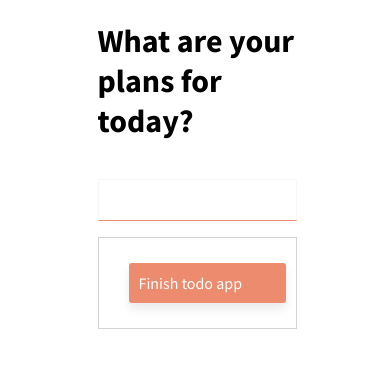
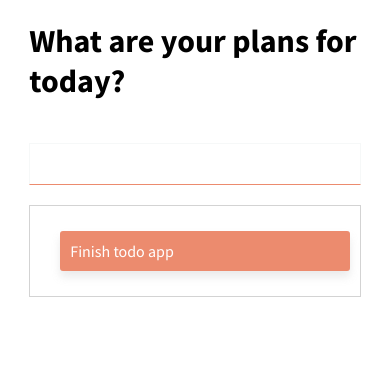
Before and after one commit to p-hugo/todoapp, a React (Create React App) app: page / in a window 390 px wide. Shown: the top 368 px of the page. Built offline with nearby package versions, Linux system fonts and the light colour scheme.

Commit message:
Added responsiveness

```diff
--- a/src/App.js
+++ b/src/App.js
@@ -5,6 +5,7 @@ import { randomId } from './utils/randomIds';
 import InputContainer from './Components/Input/Input.container';
 import TodoBin from './Components/TodoBin'
 import TodoItem from './Components/TodoItem'
+import Container from './Components/Container';
 class App extends Component {
 
   constructor(props) {
@@ -52,11 +53,12 @@ class App extends Component {
 
   render() {
     const { todos, order } = this.state;
-    const todoList = order.map((todoID, i) => <TodoItem todo={todos[todoID]} index={i} key={todoID}/> );
+    const todoList = order.map((todoID, i) => <TodoItem todo={todos[todoID]} index={i} key={todoID} />);
     return (
       <Wrapper>
+        <Container>
           <h1>What are your plans for today?</h1>
-        <InputContainer handleUpdate={this.handleUpdate}/>
+          <InputContainer handleUpdate={this.handleUpdate} />
           <DragDropContext
             onDragEnd={this.handleDragEnd}
           >
@@ -64,6 +66,7 @@ class App extends Component {
               {todoList}
             </TodoBin>
           </DragDropContext>
+        </Container>
       </Wrapper>
     );
   }
--- /dev/null
+++ b/src/Components/Container.js
@@ -0,0 +1,14 @@
+import styled from 'styled-components';
+
+const Container = styled.div`
+  display: flex;
+  flex-flow: column nowrap;
+  @media only screen and (min-width: 1224px){
+    width: 50vw;
+  }
+  @media only screen and (min-width: 320px) and (max-width: 768px){
+    width: 85vw;
+  }
+`;
+
+export default Container;
--- a/src/Components/Input/Input.presenter.js
+++ b/src/Components/Input/Input.presenter.js
@@ -6,6 +6,8 @@ const InputPresenter = styled.input`
   border-bottom: 1px solid #EC8B6E;
   outline: none;
   padding: 10px;
+  margin: 20px 0;
+  font-size: 16px;
   transition: box-shadow 1.3s cubic-bezier(0.175, 0.885, 0.32, 1.275);
 
   &:focus {
--- a/src/Components/TodoBin.js
+++ b/src/Components/TodoBin.js
@@ -8,6 +8,8 @@ const Container = styled.div`
   display: inline-block;
   padding: 5px 20px;
   border: 1px solid lightgray;
+  max-height: 50vh;
+  overflow-y: scroll;
 `
 
 const TodoCard = styled.div`
--- a/src/Components/Wrapper.js
+++ b/src/Components/Wrapper.js
@@ -1,15 +1,10 @@
 import styled from 'styled-components';
 
 const Wrapper = styled.main`
-  margin: auto;
-  width: 50%;
-  display: grid;
-  grid-template-columns: 1fr;
-  grid-gap: 1em; // both row and column gap
-
-  @media screen and (max-width: $break-small) {
-    width: 85vw;
-  }
+  display: flex;
+  display: flex;
+  justify-content: center;
+  align-items: flex-start;
 `
 
 export default Wrapper;
```
Lines whose indentation alone changed are shown as unchanged.
